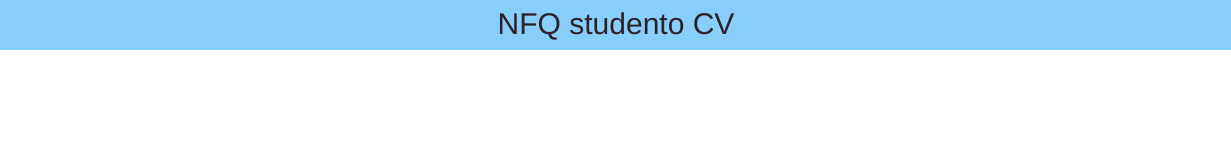
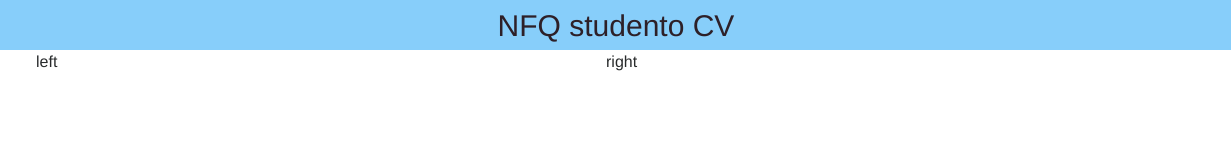
Before and after one commit to MPeckaitis/FrontEnd, a website: page web/index.html in a window 1280 px wide. Shown: the full height of the page, 49-1280 px from the left. Drawn offline with nearby package versions, Linux system fonts and the light colour scheme; files that its build step writes are made by us from their sources.

Commit message:
added two columns of main section

```diff
--- a/web/index.html
+++ b/web/index.html
@@ -2,8 +2,9 @@
 <html>
 <head>
     <meta charset="utf-8">
+    <meta name="viewport" content="width=device-width, initial-scale=1, shrink-to-fit=no">
     <title></title>
-    <link rel="stylesheet" href="https://maxcdn.bootstrapcdn.com/bootstrap/3.3.7/css/bootstrap.min.css">
+    <link rel="stylesheet" href="https://maxcdn.bootstrapcdn.com/bootstrap/4.0.0-alpha.6/css/bootstrap.min.css" integrity="sha384-rwoIResjU2yc3z8GV/NPeZWAv56rSmLldC3R/AZzGRnGxQQKnKkoFVhFQhNUwEyJ" crossorigin="anonymous">
     <link rel="stylesheet" href="/assets/style.css">
 </head>
 <body>
@@ -11,6 +12,18 @@
         <img class="header__logo" src="images/cv_logo.png">
         <p class="header__description">NFQ studento CV</p>
     </header>
+    <main class="main container">
+
+            <div class="main__container row">
+                <div class="main__left col">
+                    left
+                </div>
+                <div class="main__right col">
+                    right
+                </div>
+            </div>
+
+    </main>
     <script type="text/javascript" src="https://code.jquery.com/jquery-3.1.1.min.js"></script>
     <script type="text/javascript" src="https://maxcdn.bootstrapcdn.com/bootstrap/3.3.7/js/bootstrap.min.js"></script>
     <script type="text/javascript" src="/assets/main.js"></script>
```
